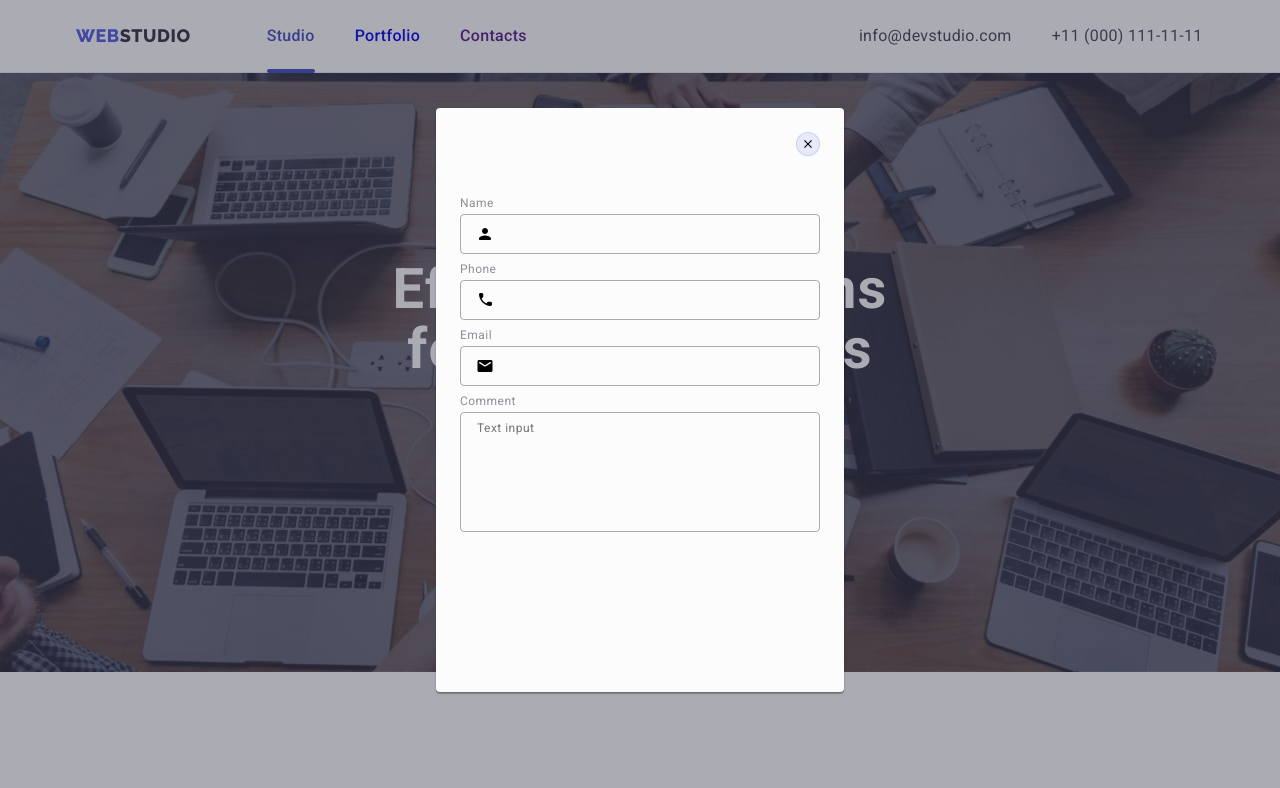
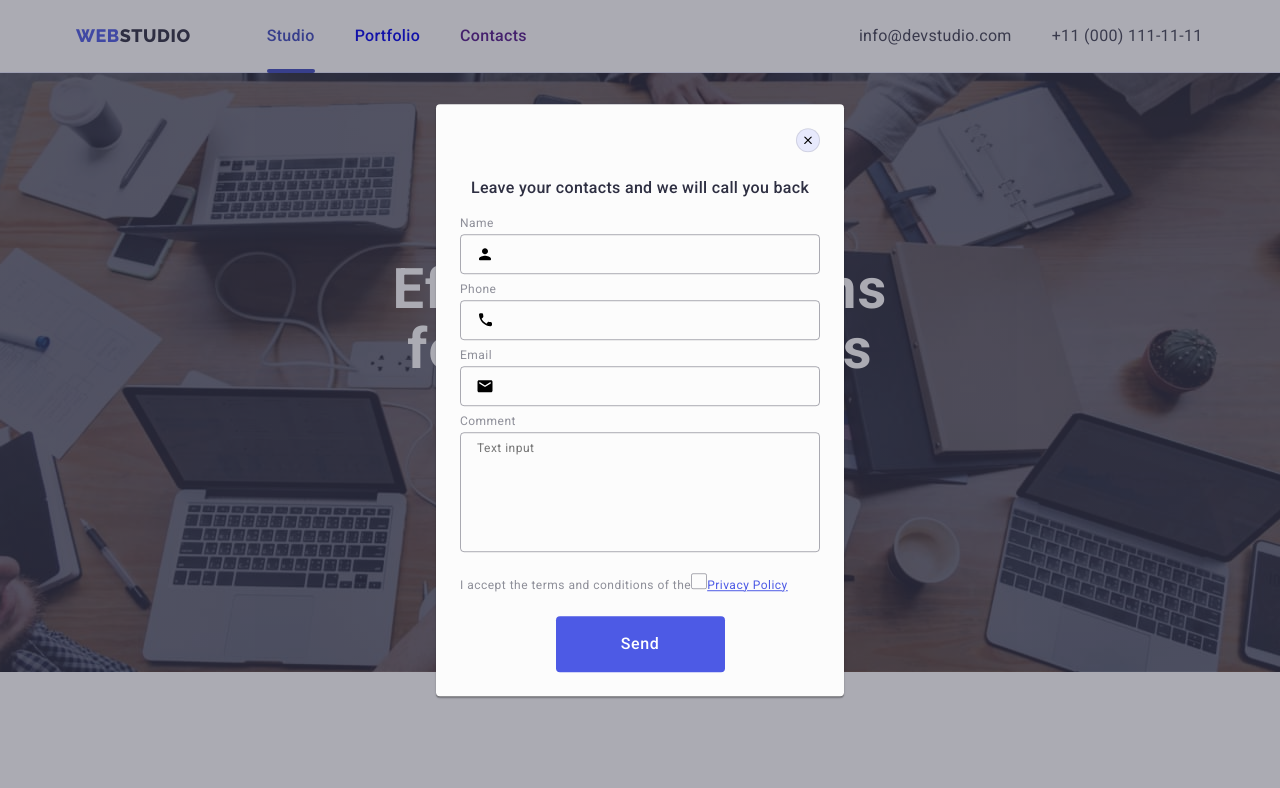
Before and after one commit to michallow/goit-markup-hw-06, a plain HTML site: page index.html in a window 1280 px wide. Both pictures are taken after a click on the button "Order Service". Shown: the top 788 px of the page. Drawn offline with nearby package versions, Linux system fonts and the light colour scheme.

Commit message:
HW_Update

```diff
--- a/css/styles.css
+++ b/css/styles.css
@@ -842,6 +842,7 @@
 }
 
 .form-textarea {
+  margin-bottom: 16px;
   width: 100%;
   height: 120px;
   font-size: 12px;
@@ -860,3 +861,51 @@
 .form-textarea:focus {
   border-color: var(--color-iris);
 }
+
+.form-user-privacy {
+  margin-bottom: 24px;
+}
+
+.form-user-privacy-label {
+  display: block;
+  font-size: 12px;
+  line-height: 1.17;
+  letter-spacing: 0.04em;
+  color: var(--color-light-slate);
+}
+
+.form-label-span {
+  width: 16px;
+  height: 16px;
+  border: 1px solid rgba(46, 47, 66, 0.4);
+  border-radius: 2px;
+  transition: background-color 250ms cubic-bezier(0.4, 0, 0.2, 1),
+    border 250ms cubic-bezier(0.4, 0, 0.2, 1),
+    fill 250ms cubic-bezier(0.4, 0, 0.2, 1);
+  display: inline-flex;
+  align-items: center;
+  justify-content: center;
+  fill: transparent;
+}
+
+.privacy-policy {
+  color: var(--color-iris);
+}
+
+.send-btn {
+  display: block;
+  min-width: 169px;
+  height: 56px;
+  font-family: "Roboto", sans-serif;
+  font-size: 16px;
+  font-weight: 500;
+  line-height: 1.5;
+  letter-spacing: 0.04em;
+  color: var(--color-white);
+  cursor: pointer;
+  background-color: var(--color-iris);
+  border: none;
+  border-radius: 4px;
+  transition: background-color 250ms cubic-bezier(0.4, 0, 0.2, 1);
+  margin: auto;
+}
--- a/index.html
+++ b/index.html
@@ -318,7 +318,7 @@
                     <use href="./images/icons.svg#icon-close"></use>
                 </svg>
             </button>
-            <p class="modal-paragraph"></p>
+            <p class="modal-paragraph">Leave your contacts and we will call you back</p>
             <form name="form-contact" autocomplete="on" novalidate>
                 <div class="modal-form">
                     <label class="form-label" for="user-name">Name</label>
@@ -351,6 +351,15 @@
                     <label class="form-label" for="user-comment">Comment</label>
                     <textarea class="form-textarea" id="user-comment" name="user-comment" placeholder="Text input"></textarea>
                 </div>
+                <div class="form-user-privacy">
+                    <input class="form-user-privacy-input visually-hidden" id="user-privacy" name="user-privacy" type="checkbox" value="true"/>
+                    <label class="form-user-privacy-label" for="user-privacy">I accept the terms and conditions of the<span class="form-label-span">
+                    <svg class="form-icon" width="10" height="8">
+                        <use href="./images/icons.svg#icon-checked"></use></svg>
+                    </span><a class="privacy-policy" href="index.html">Privacy Policy</a>
+                    </label>
+                </div>
+                <button class="send-btn">Send</button>
             </form>
         </div>
     </div>
```
